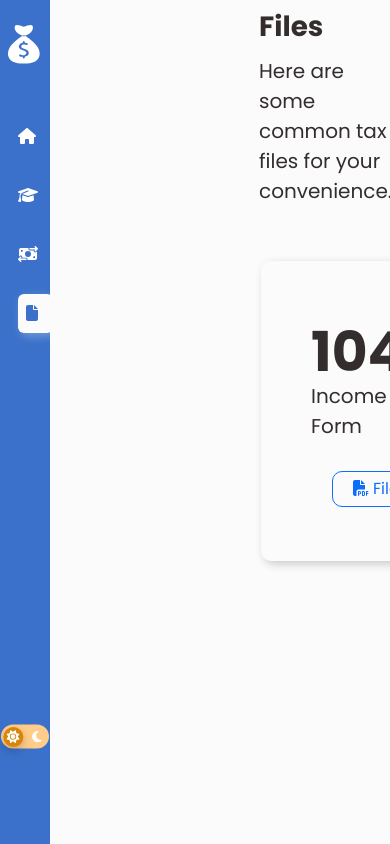
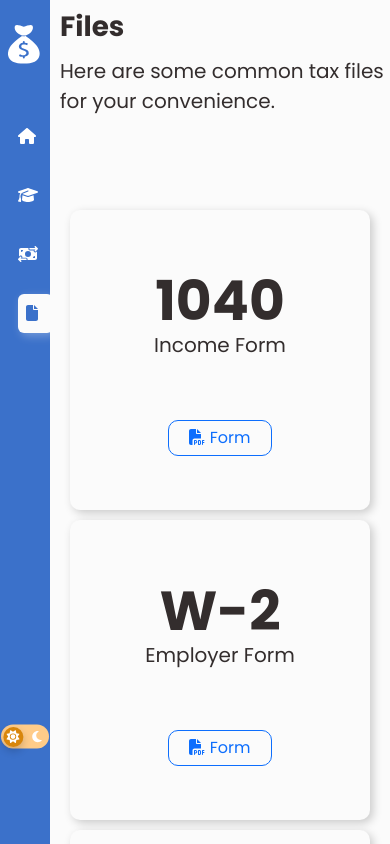
Before and after one commit to Ale4ero/budget-app, a React (Create React App) app: page /files in a window 390 px wide. Built offline with nearby package versions, Linux system fonts and the light colour scheme.

Commit message:
mobile formatting update

```diff
--- a/src/App.css
+++ b/src/App.css
@@ -409,12 +409,13 @@ html{
 .fileContainer{
     position: absolute;
     display: flex;
+    flex-wrap: wrap;
     align-items: center;
     justify-content: space-around;
-    top: 0;
+    top: 200px;
     right: 0;
     left: 0;
-    height: 95vh;
+    height: 55vh;
 }
 
 .fileBox{
@@ -430,11 +431,14 @@ html{
     position: relative;
     justify-content: center;
     align-content: flex-start;
+    margin-bottom: 10px;
+    z-index: 2;
 }
 
 .fileBox:hover{
     scale: 1.2;
     transition: all .2s ease-in-out;
+    z-index: 3;
 }
 
 .fileTitle{
@@ -511,6 +515,10 @@ html{
 
 @media only screen and (max-width: 600px){
 
+    .pageContent{
+        left: 50px;
+    }
+
     .barGraph{
         width: 320px;
         height: auto;
--- a/src/components/AddBudgetModal.js
+++ b/src/components/AddBudgetModal.js
@@ -16,6 +16,7 @@ export default function AddBudgetModal({ show, handleClose}) {
 
   return (
     <Modal show={show} onHide={handleClose}>
+        {console.log('addBudget Modal')}
         <Form onSubmit={handleSubmit}>
             <Modal.Header closeButton>
                 <Modal.Title>New Budget</Modal.Title>
--- a/src/components/Files.js
+++ b/src/components/Files.js
@@ -19,17 +19,17 @@ export default function Files() {
               <div className='fileBox'>
                 <div className='fileTitle'>1040</div>
                 <div className='fileText'>Income Form</div>
-                <a className="fileBtn" href='https://www.irs.gov/pub/irs-pdf/f1040.pdf' target="_blank" rel="noreferrer">{pdfIcon} File</a>
+                <a className="fileBtn" href='https://www.irs.gov/pub/irs-pdf/f1040.pdf' target="_blank" rel="noreferrer">{pdfIcon} Form</a>
               </div>
               <div className='fileBox'>
                 <div className='fileTitle'>W-2</div>
                 <div className='fileText'>Employer Form</div>
-                <a className="fileBtn" href='https://www.irs.gov/pub/irs-pdf/fw2.pdf' target="_blank" rel="noreferrer">{pdfIcon} File</a>
+                <a className="fileBtn" href='https://www.irs.gov/pub/irs-pdf/fw2.pdf' target="_blank" rel="noreferrer">{pdfIcon} Form</a>
               </div>
               <div className='fileBox'>
                 <div className='fileTitle'>1098-T</div>
                 <div className='fileText'>Tuition Form</div>
-                <a className="fileBtn" href='https://www.irs.gov/pub/irs-pdf/f1098t.pdf' target="_blank" rel="noreferrer">{pdfIcon} File</a>
+                <a className="fileBtn" href='https://www.irs.gov/pub/irs-pdf/f1098t.pdf' target="_blank" rel="noreferrer">{pdfIcon} Form</a>
               </div>
             </Container>
         </div>
--- a/src/components/TabView/TabView.js
+++ b/src/components/TabView/TabView.js
@@ -34,7 +34,7 @@ function TabView({ editable = false}) {
     }
 
     const deleteTab = (index)=> {
-        if(allTabs.length < 2){
+        if(allTabs.length < 0){
             alert("You must have one active tab!")
         }else{
             console.log("delete this tab at index "+index)
@@ -91,9 +91,16 @@ function TabView({ editable = false}) {
             <div>
                 <div className="tabs">
                     {allTabs.map((tab, index) =>(
+                        <>
+
+
+
+                        {console.log(typeof activeTabIndex)}
+                        {console.log(typeof index)}
                         <label
+
                             key={index}
-                            className={index === activeTabIndex ? "active-tab" : "tab"}
+                            className={index === Number(activeTabIndex) ? "active-tab" : "tab"}
                             onClick = {()=> {
                                 activateTab(index) //local
                             }}
@@ -102,10 +109,12 @@ function TabView({ editable = false}) {
                             <div className="deleteTab" onClick={()=>deleteTab(index)}>&times;</div>
                             <div className='borderRight'></div>
                         </label>
+                        </>
                     ))}
                     {editable ? NewTabButton : null}
                 </div>
                 <div className="content">
+                    {!activeTabIndex&&(console.log("no active tab"))}
 
 
                     <BudgetPage title={budgets[activeTabIndex]?.name} graphCategories={[]}/>
```
